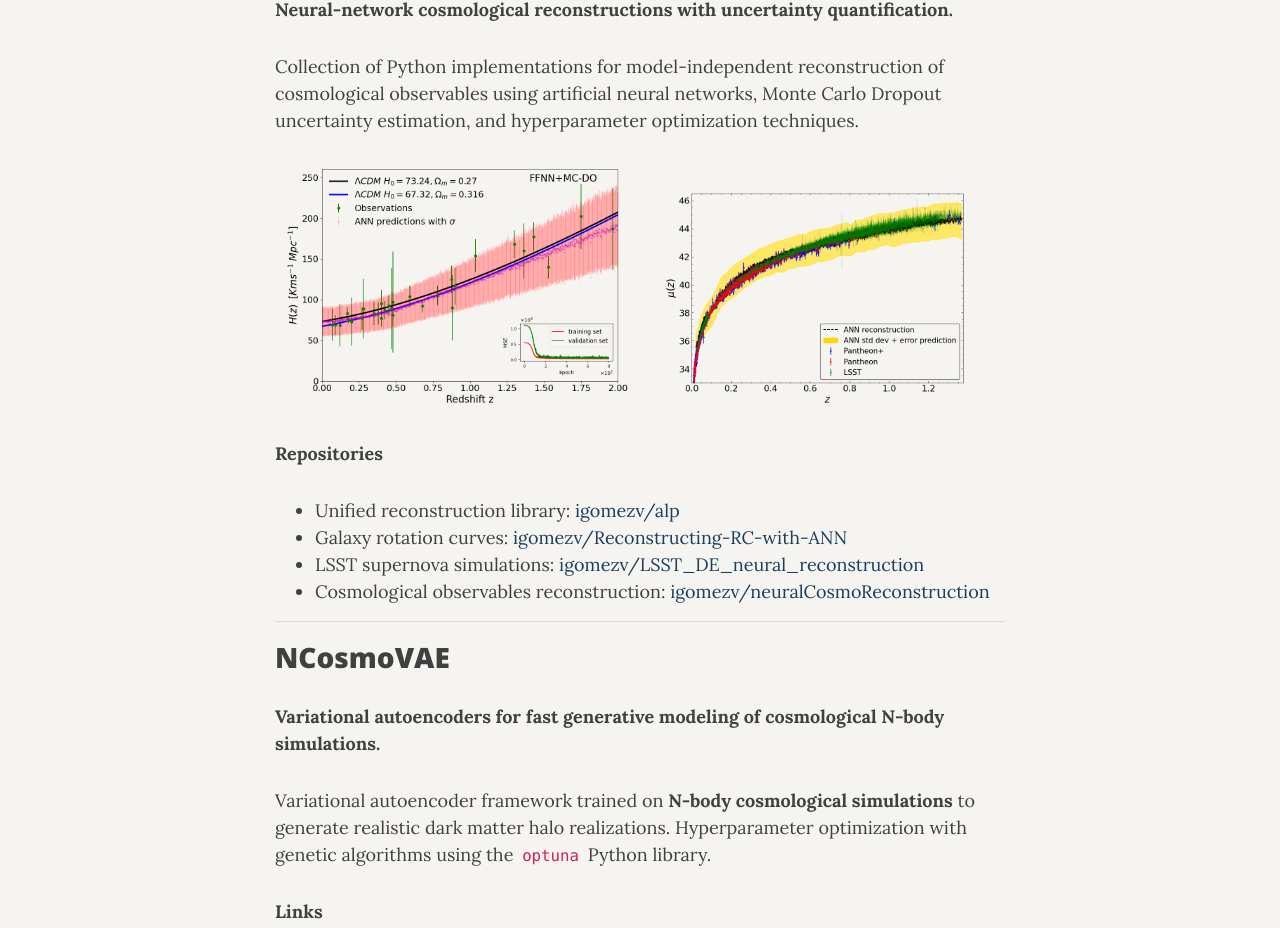
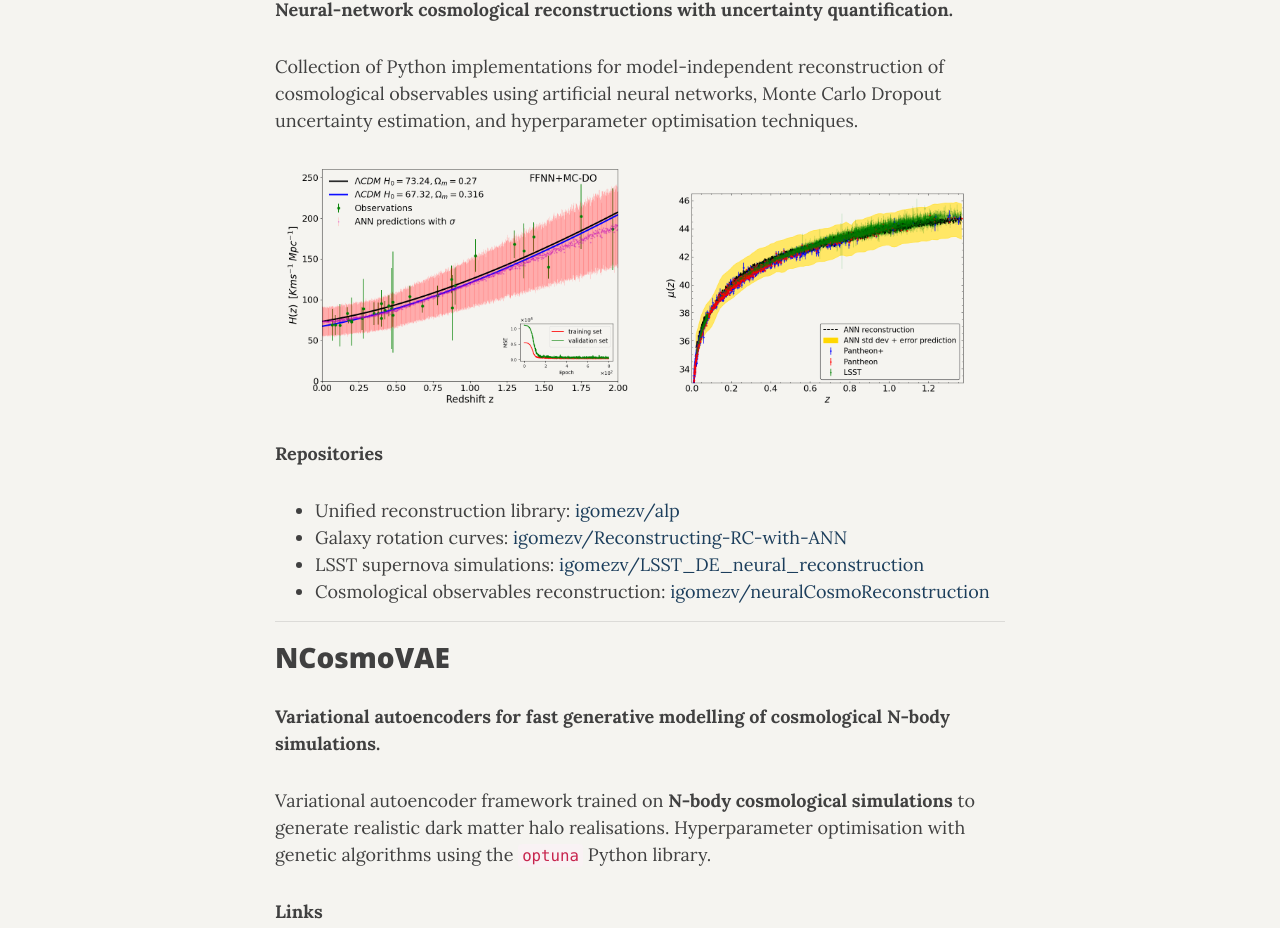
Before and after one commit to igomezv/igomezv.github.io, a Jekyll site: the page built from code.md, in a window 1280 px wide and 1400 px high, scrolled down 4670 px. Shown: the part 205-1133 px from the top of the window. Built offline with Jekyll 4.4.1, drawn with Linux system fonts in a browser that asks for light colours; nearby versions of some CDN libraries; comment, search, counter and statistics services are not loaded; some of the changed text lies outside the part shown.

Commit message:
Standardise website section spelling to British English

```diff
--- a/code.md
+++ b/code.md
@@ -18,7 +18,7 @@ You can visit my [GitHub profile](https://github.com/igomezv) to explore additio
 
 **Doppler-shift Inference with Artificial Neural Networks (DopplerIANN)**
 
-`doppleriann` is Python package for modeling Doppler shifts in high-resolution stellar spectra using physically motivated spectral-shell representations and deep learning. It contains the methodological framework presented in our paper: [doi.org/10.1051/0004-6361/202659375](https://doi.org/10.1051/0004-6361/202659375).
+`doppleriann` is Python package for modelling Doppler shifts in high-resolution stellar spectra using physically motivated spectral-shell representations and deep learning. It contains the methodological framework presented in our paper: [doi.org/10.1051/0004-6361/202659375](https://doi.org/10.1051/0004-6361/202659375).
 
 - Library GitHub repository: [igomezv/doppleriann](https://github.com/igomezv/doppleriann)
 - Docs: [doppleriann/Docs](https://igomezv.github.io/doppleriann/)
@@ -44,9 +44,9 @@ You can visit my [GitHub profile](https://github.com/igomezv) to explore additio
 
 ### nnogada
 
-**Neural networks optimized with genetic algorithms for data-driven inference and reconstruction.**
+**Neural networks optimised with genetic algorithms for data-driven inference and reconstruction.**
 
-`nnogada` (**Neural Networks Optimized by Genetic Algorithms in Data Analysis**) is a framework combining neural networks and genetic algorithms for flexible modeling, reconstruction, and parameter inference in astrophysical and cosmological applications.
+`nnogada` (**Neural Networks Optimized by Genetic Algorithms in Data Analysis**) is a framework combining neural networks and genetic algorithms for flexible modelling, reconstruction, and parameter inference in astrophysical and cosmological applications.
 
 **Links**
 
@@ -67,7 +67,7 @@ You can visit my [GitHub profile](https://github.com/igomezv) to explore additio
 
 **Bayesian inference for accelerating cosmological likelihood evaluations.**
 
-`neuralike` implements deep-learning surrogate models combined with genetic-algorithm optimization to accelerate Bayesian inference workflows in cosmology, particularly for computationally expensive likelihood evaluations within sampling pipelines.
+`neuralike` implements deep-learning surrogate models combined with genetic-algorithm optimisation to accelerate Bayesian inference workflows in cosmology, particularly for computationally expensive likelihood evaluations within sampling pipelines.
 
 **Links**
 
@@ -82,7 +82,7 @@ You can visit my [GitHub profile](https://github.com/igomezv) to explore additio
 
 **Neural-network cosmological reconstructions with uncertainty quantification.**
 
-Collection of Python implementations for model-independent reconstruction of cosmological observables using artificial neural networks, Monte Carlo Dropout uncertainty estimation, and hyperparameter optimization techniques.
+Collection of Python implementations for model-independent reconstruction of cosmological observables using artificial neural networks, Monte Carlo Dropout uncertainty estimation, and hyperparameter optimisation techniques.
 
 <div style="display:flex; justify-content:center; gap:15px; flex-wrap:wrap;">
   <img src="https://igomezv.github.io/assets/img/rec1.png" style="width:48%; height:auto;" />
@@ -100,9 +100,9 @@ Collection of Python implementations for model-independent reconstruction of cos
 
 ## NCosmoVAE
 
-**Variational autoencoders for fast generative modeling of cosmological N-body simulations.**
+**Variational autoencoders for fast generative modelling of cosmological N-body simulations.**
 
-Variational autoencoder framework trained on **N-body cosmological simulations** to generate realistic dark matter halo realizations. Hyperparameter optimization with genetic algorithms using the `optuna` Python library.
+Variational autoencoder framework trained on **N-body cosmological simulations** to generate realistic dark matter halo realisations. Hyperparameter optimisation with genetic algorithms using the `optuna` Python library.
 
 **Links**
 
```
Also changed, not shown: cv.md (+5 -4 lines), full_papers.md (+2 -2 lines), research.md (+4 -4 lines), teaching.md (+2 -2 lines).
